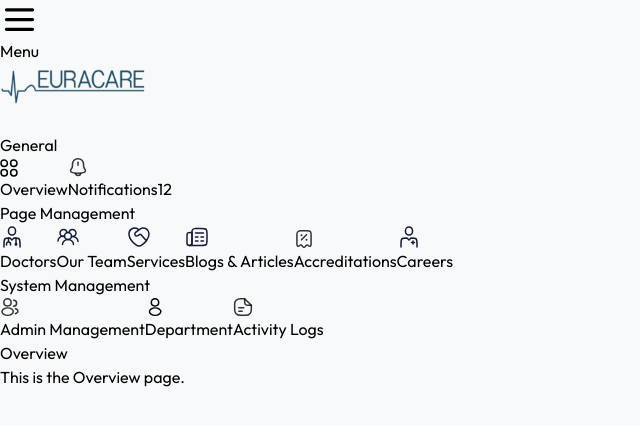
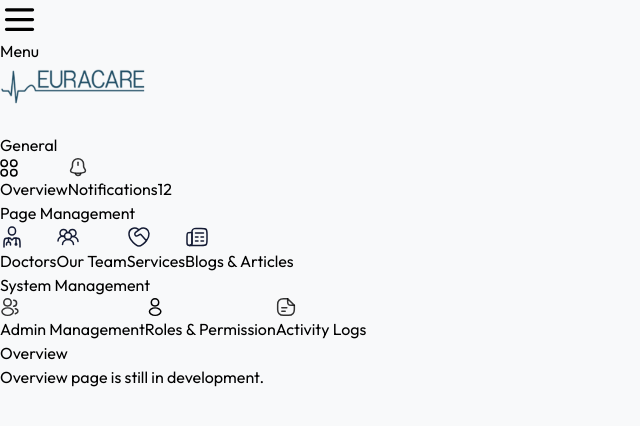
Before and after one commit to Olamidehash1234/Euracare-CMS, a React (Vite) app: page / in a window 1280 px wide. Shown: the top 426 px of the page, without its empty margins (0-640 px from the left). Built offline with nearby package versions, Linux system fonts and the light colour scheme.

Commit message:
finished the admin management page

```diff
--- a/src/App.tsx
+++ b/src/App.tsx
@@ -13,7 +13,7 @@ const Services = lazy(() => import('./pages/Services'));
 const Blogs = lazy(() => import('./pages/Blogs'));
 const Careers = lazy(() => import('./pages/Careers'));
 const Admin = lazy(() => import('./pages/Admin'));
-const Department = lazy(() => import('./pages/Department'));
+const Roles = lazy(() => import('./pages/Roles&permission'));
 // const Logs = lazy(() => import('./pages/logs'));
 const Accreditations = lazy(() => import('./pages/Accreditations'))
 
@@ -33,7 +33,7 @@ function App() {
             <Route path="/blogs" element={<Blogs />} />
             <Route path="/careers" element={<Careers />} />
             <Route path="/admin" element={<Admin />} />
-            <Route path="/department" element={<Department />} />
+            <Route path="/roles&permission" element={<Roles />} />
             {/* <Route path="/logs" element={<Logs />} /> */}
             <Route path='/accreditations' element={ <Accreditations/>} />
           </Route>
--- a/src/components/GlobalComponents/SideBar.tsx
+++ b/src/components/GlobalComponents/SideBar.tsx
@@ -7,11 +7,11 @@ import doctorsIcon from "/icon/doctor.svg"
 import ourTeamIcon from "/icon/team.svg"
 import servicesIcon from "/icon/services.svg"
 import blogIcon from "/icon/news.svg"
-import careerIcon from "/icon/careers.svg"
+// import careerIcon from "/icon/careers.svg"
 import adminIcon from "/icon/admin.svg"
 import departmentIcon from "/icon/department.svg"
 import activityIcon from "/icon/activity.svg"
-import accreditationsIcon from "/icon/accreditations.svg"
+// import accreditationsIcon from "/icon/accreditations.svg"
 
 interface NavItem {
   id: string;
@@ -38,13 +38,13 @@ const items: NavSection = {
     { id: "team", label: "Our Team", icon: ourTeamIcon },
     { id: "services", label: "Services", icon: servicesIcon },
     { id: "blogs", label: "Blogs & Articles", icon: blogIcon },
-    { id: "accreditations", label: "Accreditations", icon: accreditationsIcon },
-    { id: "careers", label: "Careers", icon: careerIcon },
+    // { id: "accreditations", label: "Accreditations", icon: accreditationsIcon },
+    // { id: "careers", label: "Careers", icon: careerIcon },
   ],
 
   system: [
     { id: "admin", label: "Admin Management", icon: adminIcon },
-    { id: "department", label: "Department", icon: departmentIcon },
+    { id: "roles&permission", label: "Roles & Permission", icon: departmentIcon },
     { id: "logs", label: "Activity Logs", icon: activityIcon },
   ],
 };
@@ -66,11 +66,12 @@ export default function DashboardSidebar({ initialActiveItem = "overview" }: Sid
     if (path.startsWith('/team')) return 'team';
     if (path.startsWith('/services')) return 'services';
     if (path.startsWith('/blogs')) return 'blogs';
-    if (path.startsWith('/careers')) return 'careers';
+    // if (path.startsWith('/careers')) return 'careers';
     if (path.startsWith('/admin')) return 'admin';
-    if (path.startsWith('/department')) return 'department';
+    // FIX: match sidebar id for roles&permission
+    if (path.startsWith('/roles&permission')) return 'roles&permission';
     if (path.startsWith('/logs')) return 'logs';
-    if (path.startsWith('/accreditations')) return 'accreditations' // Fixed: changed ./accreditations to /accreditations
+    // if (path.startsWith('/accreditations')) return 'accreditations'
     return initialActiveItem;
   };
 
@@ -218,7 +219,7 @@ export default function DashboardSidebar({ initialActiveItem = "overview" }: Sid
                 const handleClick = () => {
                   setActive(it.id);
                   if (it.id === "admin") navigate("/admin");
-                  if (it.id === "department") navigate("/department");
+                  if (it.id === "roles&permission") navigate("/roles&permission");
                   if (it.id === "logs") navigate("/logs");
                 };
                 return (
--- a/src/components/commonComponents/Header.tsx
+++ b/src/components/commonComponents/Header.tsx
@@ -5,7 +5,7 @@ interface HeaderProps {
 }
 
 const Header: React.FC<HeaderProps> = ({ title }) => (
-  <header className="bg-white sticky top-0 border-b px-[16px] lg:px-[40px] py-4 flex items-center min-h-[48px]">
+  <header className="bg-white sticky z-[1000] top-0 border-b px-[16px] lg:px-[40px] py-4 flex items-center min-h-[48px]">
     <h1 className="text-base font-semibold text-black">{title}</h1>
   </header>
 );
--- a/src/pages/Department/index.tsx
+++ /dev/null
@@ -1,10 +0,0 @@
-import Header from '../../components/commonComponents/Header';
-
-const DepartmentPage = () => (
-  <div>
-    <Header title="Department" />
-    <div className="p-6">This is the Department page.</div>
-  </div>
-);
-
-export default DepartmentPage;
--- a/src/pages/Doctors/CreateDoctorForm.tsx
+++ b/src/pages/Doctors/CreateDoctorForm.tsx
@@ -41,7 +41,7 @@ export default function DoctorForm({ mode = 'create', initialData, onClose }: Do
         email: initialData?.email || '',
         countryCode: '+234',
         phone: initialData?.phone || '',
-        languages: initialData?.languages || ['English', 'Yoruba'],
+        languages: initialData?.languages || [],
         languageInput: '',
         regNumber: initialData?.regNumber || '',
         yearsExperience: initialData?.yearsExperience || '',
@@ -53,18 +53,16 @@ export default function DoctorForm({ mode = 'create', initialData, onClose }: Do
 
     // Professional information states
     const [programInput, setProgramInput] = useState<string>('');
-    const [programs, setPrograms] = useState<string[]>(['Advanced Cardiac Imaging','Interventional Cardiology']);
+    const [programs, setPrograms] = useState<string[]>([]);
 
     const [researchInput, setResearchInput] = useState<string>('');
-    const [researchInterests, setResearchInterests] = useState<string[]>(['Hypertension','Congenital heart disease','Pulmonary hypertension']);
+    const [researchInterests, setResearchInterests] = useState<string[]>([]);
 
     const [qualificationInput, setQualificationInput] = useState<string>('');
-    const [qualifications, setQualifications] = useState<string[]>(["BSc (Hons), King's College London","PhD in Biochemistry, University of Southampton","MBBS, St. George's Hospital Medical School, London"]);
+    const [qualifications, setQualifications] = useState<string[]>([]);
 
     const [trainingInput, setTrainingInput] = useState<string>('');
     const [trainings, setTrainings] = useState<string[]>([
-      'Internship and residency in Internal Medicine, London UK',
-      'Cardiology residency in West Midlands, UK',
     ]);
 
     const handleChange = (e: React.ChangeEvent<HTMLInputElement | HTMLTextAreaElement>): void => {
--- a/src/pages/Overview/index.tsx
+++ b/src/pages/Overview/index.tsx
@@ -3,7 +3,9 @@ import Header from "../../components/commonComponents/Header";
 const OverviewPage = () => (
   <div>
     <Header title="Overview" />
-    <div className="p-6">This is the Overview page.</div>
+    <div className=" text-center p-6 justify-center align-center">
+      <p>Overview page is still in development.</p>
+    </div>
   </div>
 );
 
--- /dev/null
+++ b/src/pages/Roles&permission/index.tsx
@@ -0,0 +1,33 @@
+import Header from '../../components/commonComponents/Header';
+import SearchBar from '../../components/commonComponents/SearchBar';
+import NotFound from '../../components/commonComponents/NotFound';
+
+const DepartmentPage = () => (
+  <div>
+    <section>
+      <Header title="Roles & Permission" />
+      <div className="p-[16px] lg:p-[40px]">
+        <div className="bg-white rounded-[14px] p-6 lg:px-[20px] lg:py-[23px] shadow-sm border border-gray-200">
+          <div className="flex items-center flex-col lg:flex-row gap-[20px] justify-between mb-[22px]">
+            <button className="flex items-center order-1 lg:order-2 ml-auto lg:ml-0 lg:w-auto gap-2 px-6 py-[9px] lg:py-[13px] lg:px-[20px] rounded-full bg-[#0C2141] text-white text-sm font-medium">
+              <span className="text-lg">+</span> Create Roles
+            </button>
+
+            <div className="flex items-center w-full lg:w-1/2 order-2 lg:order-1">
+              <SearchBar placeholder="Search Here" />
+            </div>
+          </div>
+
+            <NotFound
+              title="Nothing to see here"
+              description={`It looks like you haven’t defined any roles and permission yet. Once Added, they’ll appear here for you to manage.`}
+              imageSrc="/not-found.png"
+              ctaText="Create Roles"
+            />
+        </div>
+      </div>
+    </section>
+  </div>
+);
+
+export default DepartmentPage;
```
